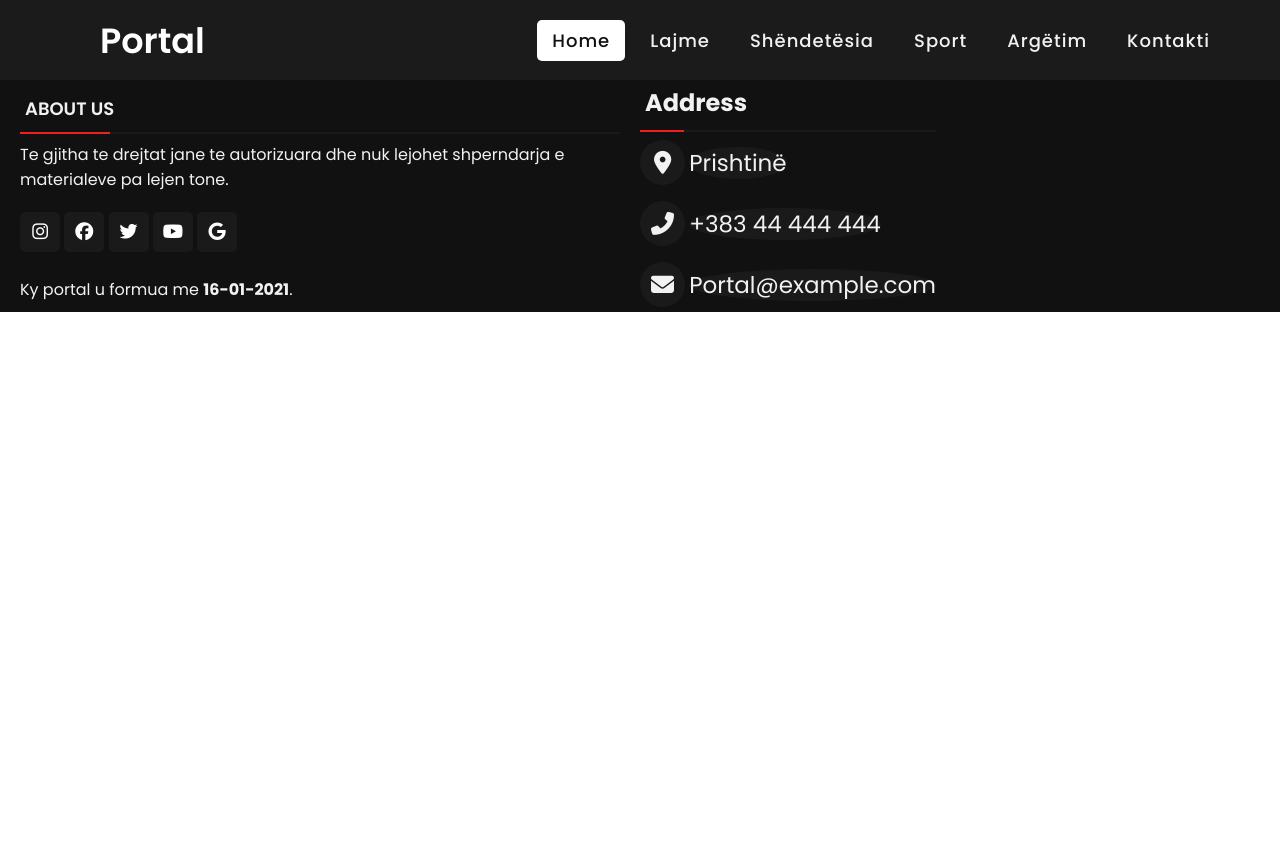
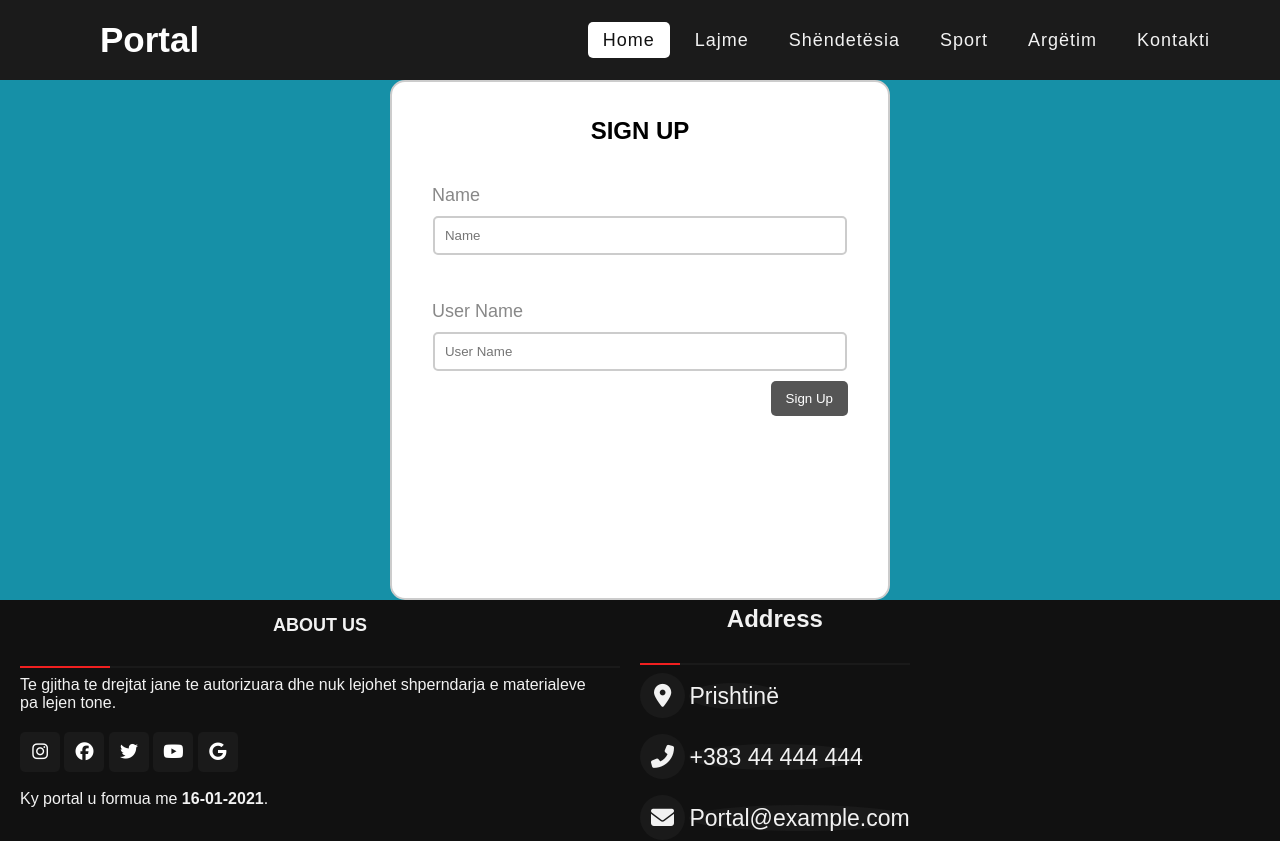
Before and after one commit to Aulon1/INT20_21_Gr21, a PHP site: page /Kontakti.php in a window 1280 px wide. Before the commit the page ends 312 px from the top, so only its background shows below. Run offline with PHP 8.4, Linux system fonts and the light colour scheme; some libraries are stand-ins or nearby versions.

Commit message:
Fillimi i formes
Shtimi i fajllave login, logout, signup, lidhja me db!

```diff
--- a/Kontakti.php
+++ b/Kontakti.php
@@ -1,3 +1,9 @@
+<?php
+
+
+
+?>
+
 <!DOCTYPE html>
 
 <html lang="en" dir="ltr">
@@ -12,9 +18,22 @@
     </head>
   <body>
 
-  <?php include('./views/header.php')  ?>
+  <?php
 
 
-  <?php include('./views/footer.php')  ?>
+   include('./views/header.php');
+   include('signup.php');
+
+
+
+  ?>
+
+
+
   </body>
+
   </html>
+  <?php include('./views/footer.php') ;
+
+
+  ?>
--- /dev/null
+++ b/signup.php
@@ -0,0 +1,51 @@
+
+<!DOCTYPE html>
+<html>
+
+<head>
+     <title>SIGN UP</title>
+     <link rel="stylesheet" type="text/css" href="styleforma.css">
+</head>
+
+<body>
+
+     <form action="signup-check.php" method="post">
+          <h2>SIGN UP</h2>
+
+
+
+          <label>Name</label>
+          <input type="text" name="name" placeholder="Name">
+          <?php
+          if (isset($nameErr['name'])) {
+               echo $nameErr['name'];
+          }
+          ?><br><br>
+
+          <label>User Name</label>
+          <input type="text" name="uname" placeholder="User Name">
+          <?php
+          if (isset($unameErr['uname'])) {
+               echo $unameErr['uname'];
+          }
+          ?>
+
+          <!-- ketu duhet me nderhy -->
+          <!-- <?php if ($_SERVER["REQUEST_METHOD"] == "POST")
+               echo $msgErr['msg'];
+          ?> -->
+
+<!--
+          <br>
+          <br>
+          <br> -->
+
+          <button type="submit" name="submit">Sign Up</button>
+          <!-- <a href="" class="ca">Already have an account?</a> -->
+     </form>
+
+
+
+</body>
+
+</html>
--- /dev/null
+++ b/styleforma.css
@@ -0,0 +1,103 @@
+body {
+	background: #1690A7;
+	display: flex;
+	justify-content: center;
+	align-items: center;
+	/* height: 100vh; */
+	height: auto;
+
+	flex-direction: column;
+}
+
+*{
+	font-family: sans-serif;
+	box-sizing: border-box;
+}
+
+form {
+	width: 500px;
+	border: 2px solid #ccc;
+	padding: 30px;
+	background: #fff;
+	border-radius: 15px;
+	height: 520px;
+}
+
+h2 {
+	text-align: center;
+	margin-bottom: 40px;
+}
+
+input {
+	display: block;
+	border: 2px solid #ccc;
+	width: 95%;
+	padding: 10px;
+	margin: 10px auto;
+	border-radius: 5px;
+}
+label {
+	color: #888;
+	font-size: 18px;
+	padding: 10px;
+}
+
+button {
+	float: right;
+	background: #555;
+	padding: 10px 15px;
+	color: #fff;
+	border-radius: 5px;
+	margin-right: 10px;
+	border: none;
+}
+button:hover{
+	opacity: .7;
+}
+.error {
+   background: #F2DEDE;
+   color: #A94442;
+   padding: 10px;
+   width: 95%;
+   border-radius: 5px;
+   margin: 20px auto;
+}
+
+.success {
+   background: #D4EDDA;
+   color: #40754C;
+   padding: 10px;
+   width: 95%;
+   border-radius: 5px;
+   margin: 20px auto;
+}
+
+h1 {
+	text-align: center;
+	color: #fff;
+}
+
+.ca {
+	font-size: 14px;
+	display: inline-block;
+	padding: 10px;
+	text-decoration: none;
+	color: #444;
+}
+.ca:hover {
+	text-decoration: underline;
+}
+
+/* a {
+	float: right;
+	background: #555;
+	padding: 10px 15px;
+	color: #fff;
+	border-radius: 5px;
+	margin-right: 10px;
+	border: none;
+	text-decoration: none;
+}
+a:hover {
+	opacity: .7;
+} */
```
Also changed, not shown: FormaLogin/db/test_db.sql (added, +69 -0 lines), db_conn.php (added, +13 -0 lines), homeform.php (added, +24 -0 lines), indexform.php (added, +26 -0 lines), login.php (added, +55 -0 lines), logout.php (added, +7 -0 lines), signup-check.php (added, +76 -0 lines).
